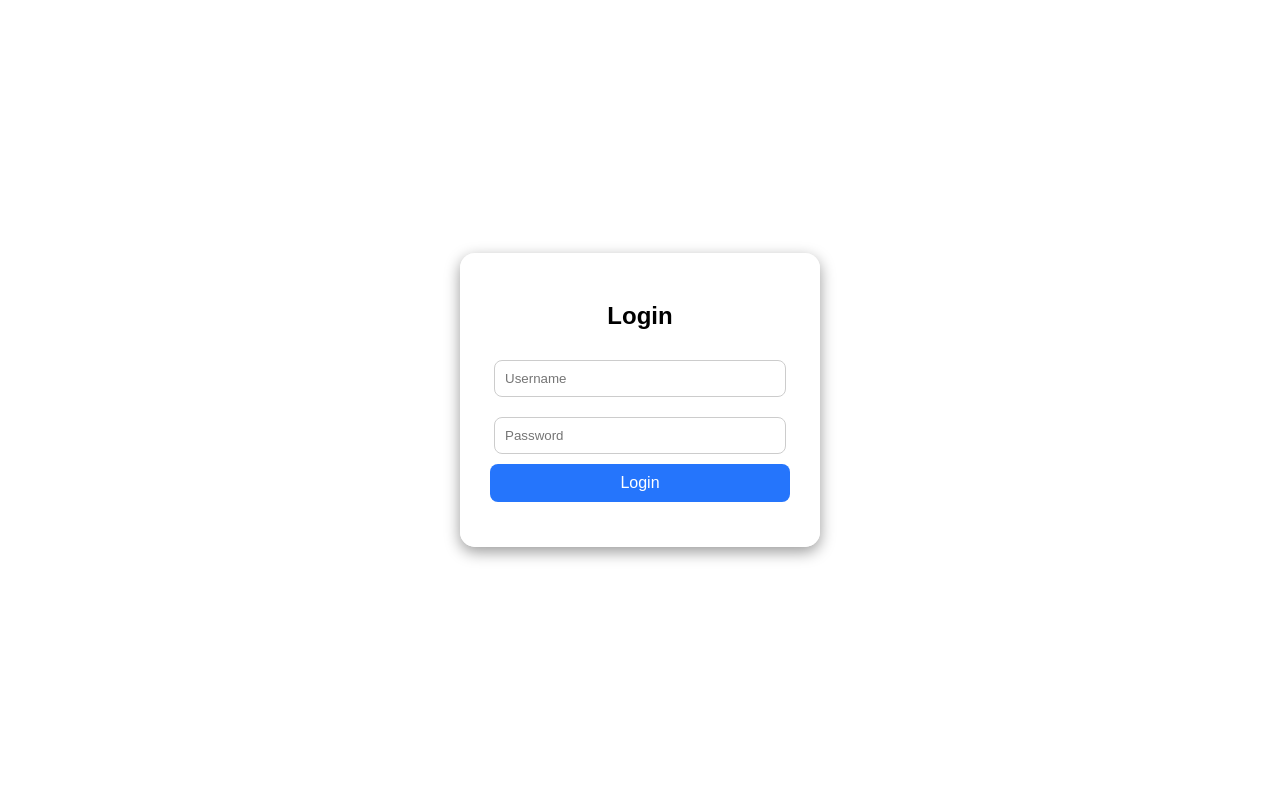
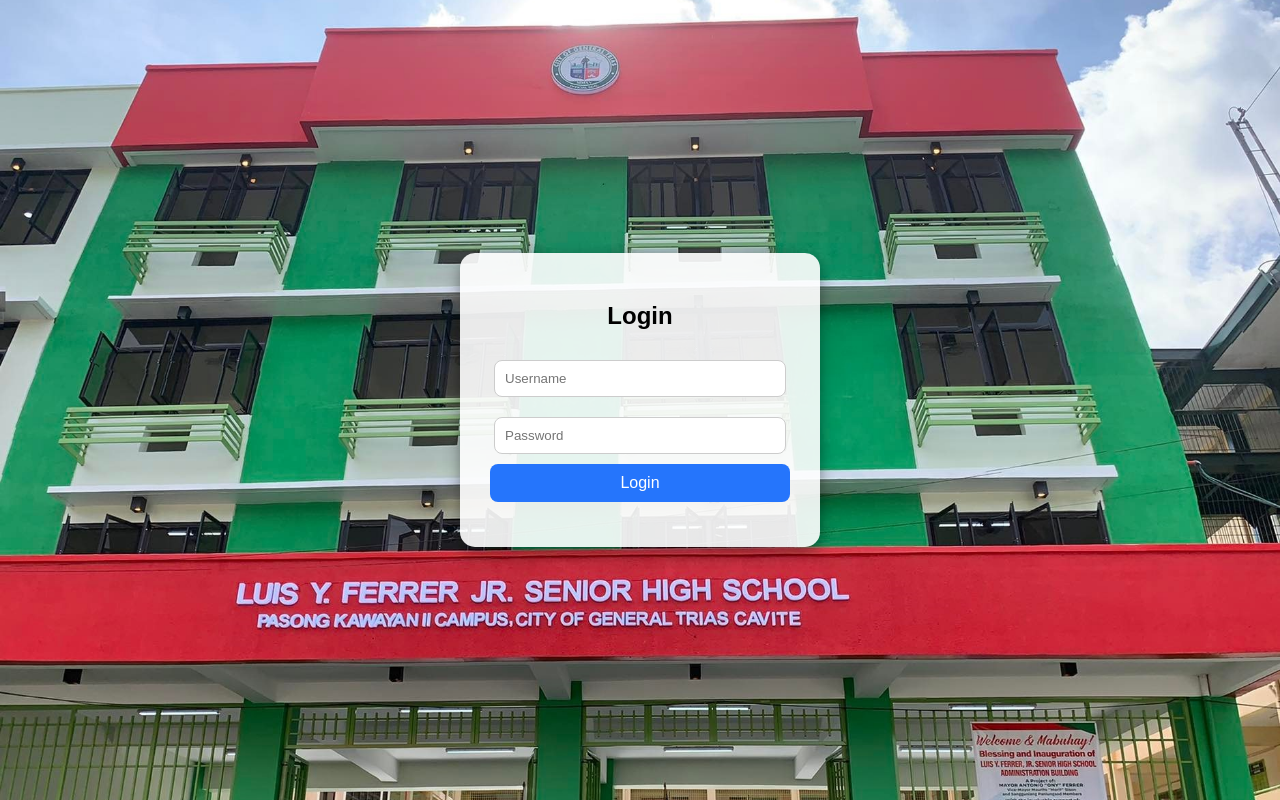
Before and after one commit to xinnsuu/School-Seating-Arrangement, a plain HTML site: page DSAS/index.html in a window 1280 px wide. Drawn offline with Linux system fonts and the light colour scheme.

Commit message:
Update index.html

```diff
--- a/DSAS/index.html
+++ b/DSAS/index.html
@@ -12,7 +12,7 @@
       height: 100vh;
       margin: 0;
       /* ✅ Use your uploaded image as background */
-      background: url("Image/487083505_2992451730929478_7390587764762805568_n.jpg") no-repeat center center fixed;
+      background: url("487083505_2992451730929478_7390587764762805568_n.jpg") no-repeat center center fixed;
       background-size: cover;
     }
     .login-box {
```
